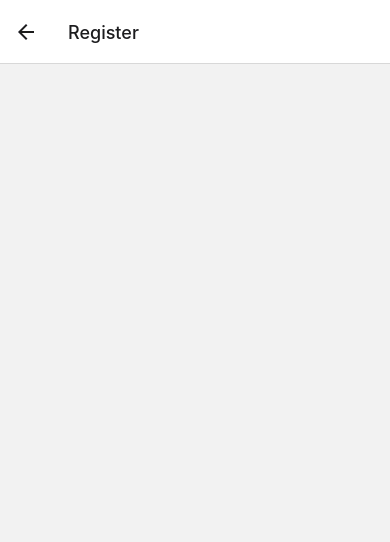
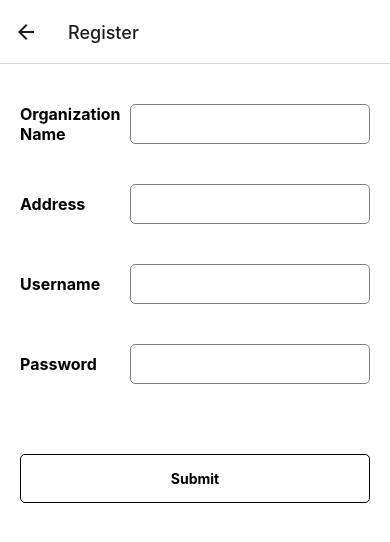
Before and after one commit to SarahAsad23/SustainaBite, a React Native app: screen /RegisterRes in a window 390 px wide. Shown: the top 542 px of the page. Built offline with nearby package versions, Linux system fonts and the light colour scheme.

Commit message:
restaurant registration page done

```diff
--- a/RestaurantUI/RegisterRes.tsx
+++ b/RestaurantUI/RegisterRes.tsx
@@ -1,9 +1,97 @@
-import React from "react";
-import { Text } from "react-native";
+import React, { useState } from "react";
+import { Text, View, TextInput, TouchableOpacity, StyleSheet } from "react-native";
 
-const RegisterRes = ({navigation}: {navigation:any}) =>{
 
+
+const RegisterRes = ({ navigation }: { navigation: any }) => {
+  const [restaurantName, setRestaurantName] = useState('');
+  const [address, setAddress] = useState('');
+  const [username, setUsername] = useState('');
+  const [password, setPassword] = useState('');
+
+  return (
+    <View style={styles.container}>
+      <View style={styles.row}>
+        <Text style={styles.label}>Organization Name</Text>
+        <TextInput
+          style={styles.input}
+          onChangeText={(text) => setRestaurantName(text)}
+          value={restaurantName}
+        />
+      </View>
+
+      <View style={styles.row}>
+        <Text style={styles.label}>Address</Text>
+        <TextInput
+          style={styles.input}
+          onChangeText={(text) => setAddress(text)}
+          value={address}
+        />
+      </View>
+
+      <View style={styles.row}>
+        <Text style={styles.label}>Username</Text>
+        <TextInput
+          style={styles.input}
+          onChangeText={(text) => setUsername(text)}
+          value={username}
+        />
+      </View>
+
+      <View style={styles.row}>
+        <Text style={styles.label}>Password</Text>
+        <TextInput
+          style={styles.input}
+          onChangeText={(text) => setPassword(text)}
+          value={password}
+          secureTextEntry={true}
+        />
+      </View>
+
+      <TouchableOpacity style={styles.button}>
+        <Text style={styles.buttonText}>Submit</Text>
+      </TouchableOpacity>
+
+    </View>
+  );
 }
 
+const styles = StyleSheet.create({
+  container: {
+    flex: 1,
+    padding: 20,
+    backgroundColor: 'white',
+  },
+  row: {
+    flexDirection: 'row',
+    alignItems: 'center',
+    marginTop: 20,
+    marginBottom: 20, // Increased space between rows
+  },
+  label: {
+    width: 120, // Fixed width for labels
+    fontSize: 16,
+    fontWeight: 'bold',
+  },
+  input: {
+    flex: 1,
+    height: 40,
+    borderColor: 'gray',
+    borderWidth: 1,
+    borderRadius: 5,
+    paddingHorizontal: 10,
+  },
+  button: {
+    borderWidth: 1,
+    padding: 15,
+    alignItems: 'center',
+    borderRadius: 5,
+    marginTop: 50,
+  },
+  buttonText: {
+    color: 'black', // Button text color
+    fontWeight: 'bold',
+  },
+});
 
 export default RegisterRes;
```
